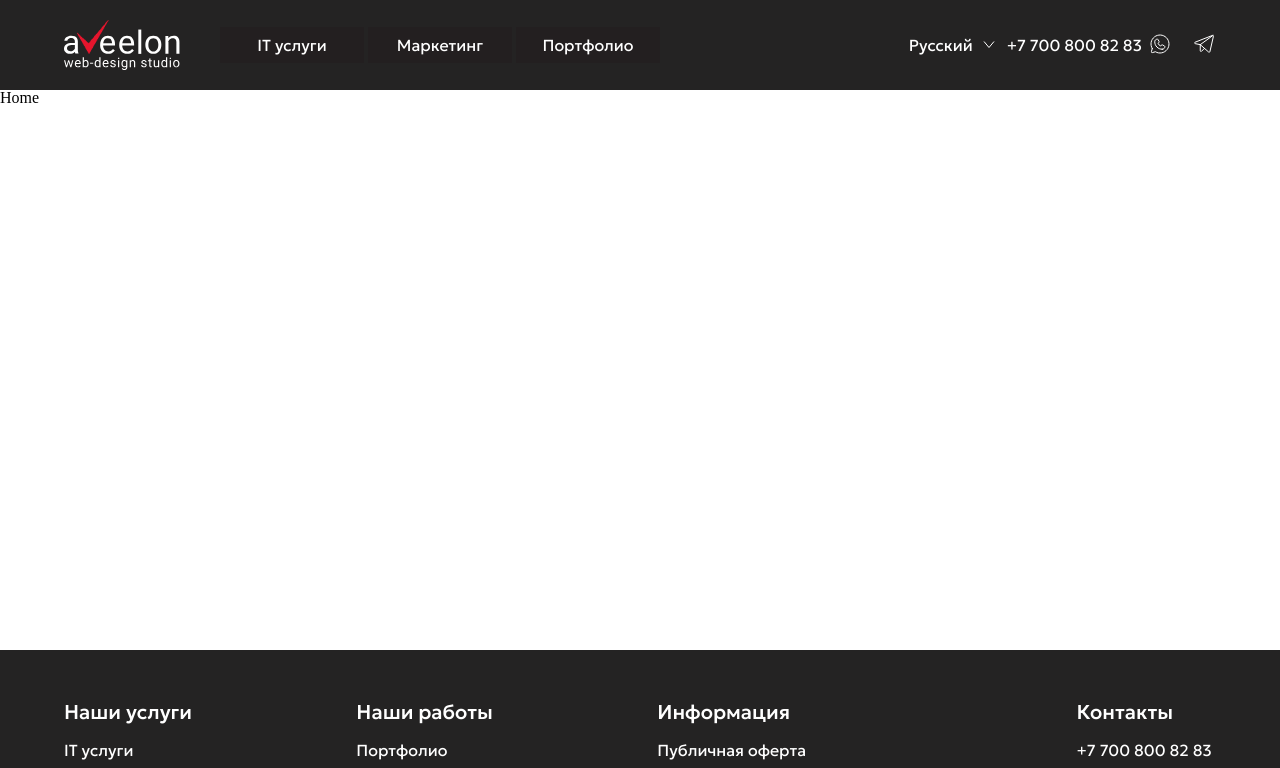
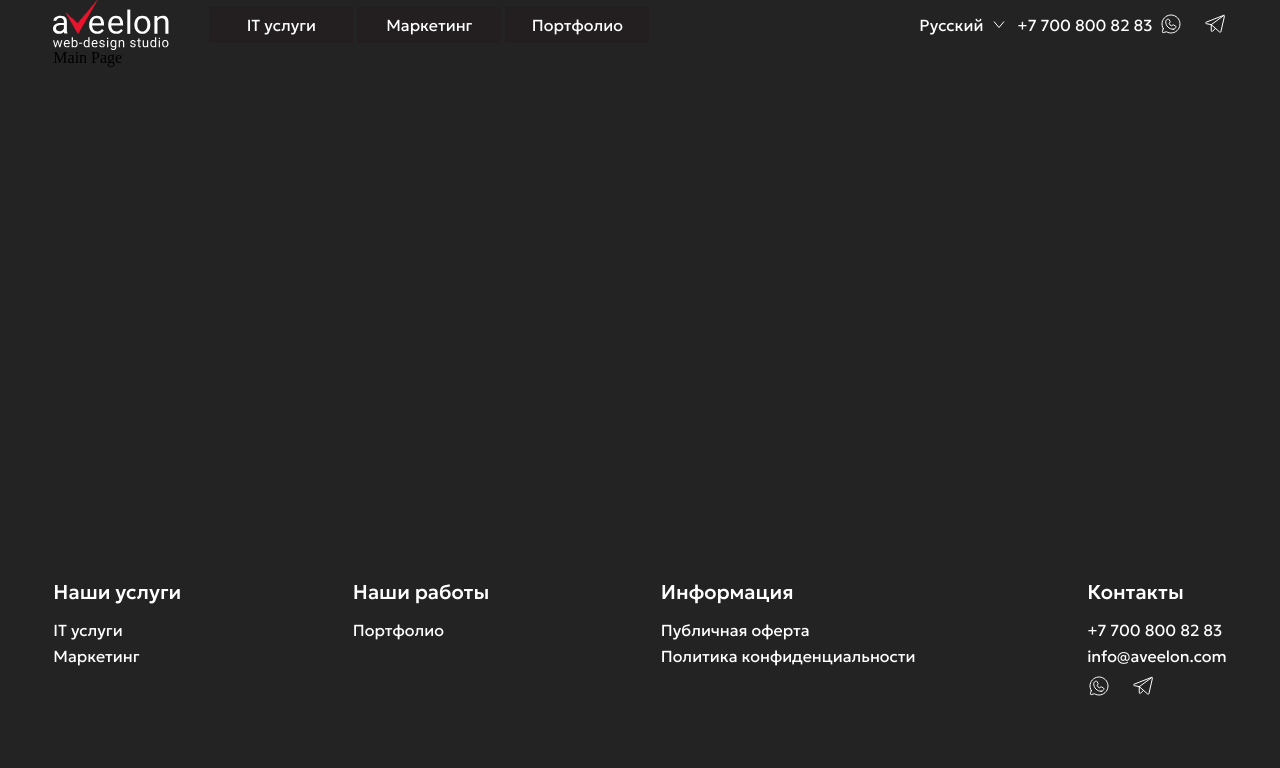
Before and after one commit to AbdullaAzadov/aveelon, a React (Vite) app: page / in a window 1280 px wide. Shown: the top 768 px of the page. Built offline with nearby package versions, Linux system fonts and the light colour scheme.

Commit message:
fix: layout margins

```diff
--- a/src/layouts/AppLayout.tsx
+++ b/src/layouts/AppLayout.tsx
@@ -1,23 +1,43 @@
 import { Outlet } from 'react-router-dom';
 import styled from 'styled-components';
 import { Footer, Header } from './index';
+import { media } from '@utils/style-helpers';
 
 export default function AppLayout() {
   return (
-    <StyledMainContainer>
-      <Header />
-      <main style={{ minHeight: '70vh', backgroundColor: '#fff' }}>
-        <Outlet />
-      </main>
-      <Footer />
-    </StyledMainContainer>
+    <StyledContainer>
+      <StyledContent>
+        <Header />
+        <StyledMain>
+          <Outlet />
+        </StyledMain>
+        <Footer />
+      </StyledContent>
+    </StyledContainer>
   );
 }
 
-const StyledMainContainer = styled.div`
+const StyledContainer = styled.div`
   background-color: ${(p) => p.theme.colors.darkLight};
   min-height: 100vh;
   display: flex;
   flex-direction: column;
   overflow-x: hidden;
 `;
+
+const StyledContent = styled.div`
+  margin: 0 auto;
+  max-width: 110rem;
+  min-width: 44rem;
+  width: clamp(44rem, 91.667vw + 0rem, 110rem);
+
+  ${({ theme }) => media.lessThan(theme, 'tablet')} {
+    max-width: 44rem;
+    min-width: 18rem;
+    width: clamp(18rem, 92.857vw - 0.571rem, 44rem);
+  }
+`;
+
+const StyledMain = styled.main`
+  min-height: 60vh;
+`;
--- a/src/layouts/Footer/Footer.tsx
+++ b/src/layouts/Footer/Footer.tsx
@@ -14,7 +14,7 @@ export const Footer = () => {
 };
 
 const StyledWrapper = styled.footer`
-  padding: 4rem 5vw;
+  padding: 4rem 0;
   display: flex;
   flex-direction: column;
   gap: 4rem;
@@ -24,9 +24,9 @@ const StyledWrapper = styled.footer`
   }
 
   ${({ theme }) => media.lessThan(theme, 'desktop')} {
-    padding: 3.25rem 5vw;
+    padding: 3.25rem 0;
   }
   ${({ theme }) => media.lessThan(theme, 'tablet')} {
-    padding: 2.5rem 5vw;
+    padding: 2.5rem 0;
   }
 `;
--- a/src/layouts/Header/Header.tsx
+++ b/src/layouts/Header/Header.tsx
@@ -24,5 +24,4 @@ export const Header = () => {
 
 const StyledHeaderWrapper = styled.header`
   background-color: ${(p) => p.theme.colors.darkLight};
-  padding: 1.25rem 5vw;
 `;
--- /dev/null
+++ b/src/pages/MainPage/MainPage.tsx
@@ -0,0 +1,3 @@
+export const MainPage = () => {
+  return <div>Main Page</div>;
+};
--- /dev/null
+++ b/src/pages/MainPage/index.ts
@@ -0,0 +1 @@
+export * from './MainPage';
--- /dev/null
+++ b/src/pages/index.ts
@@ -0,0 +1 @@
+export * from './MainPage/index';
```
Also changed, not shown: src/routes/router.tsx (+17 -15 lines).
